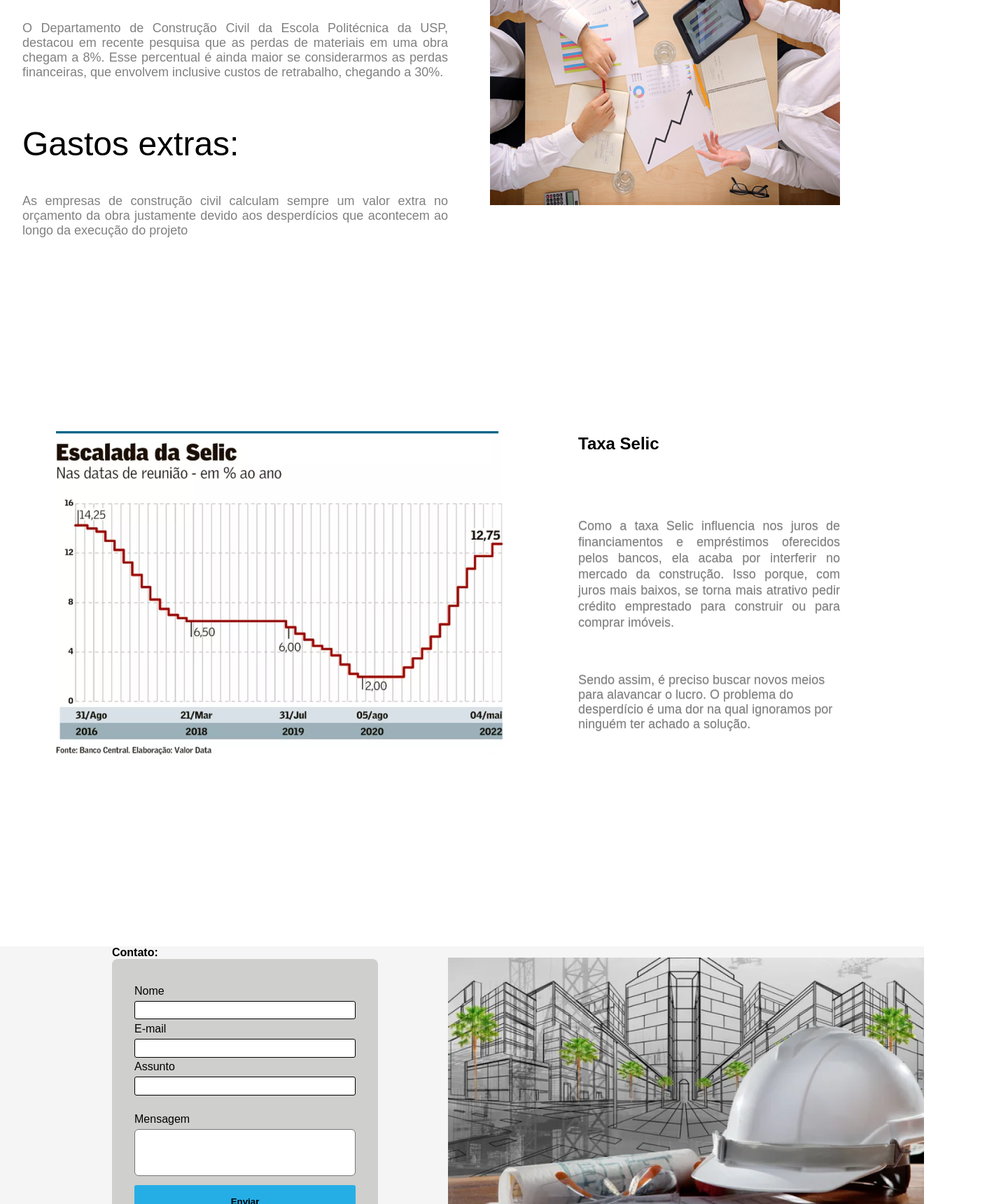
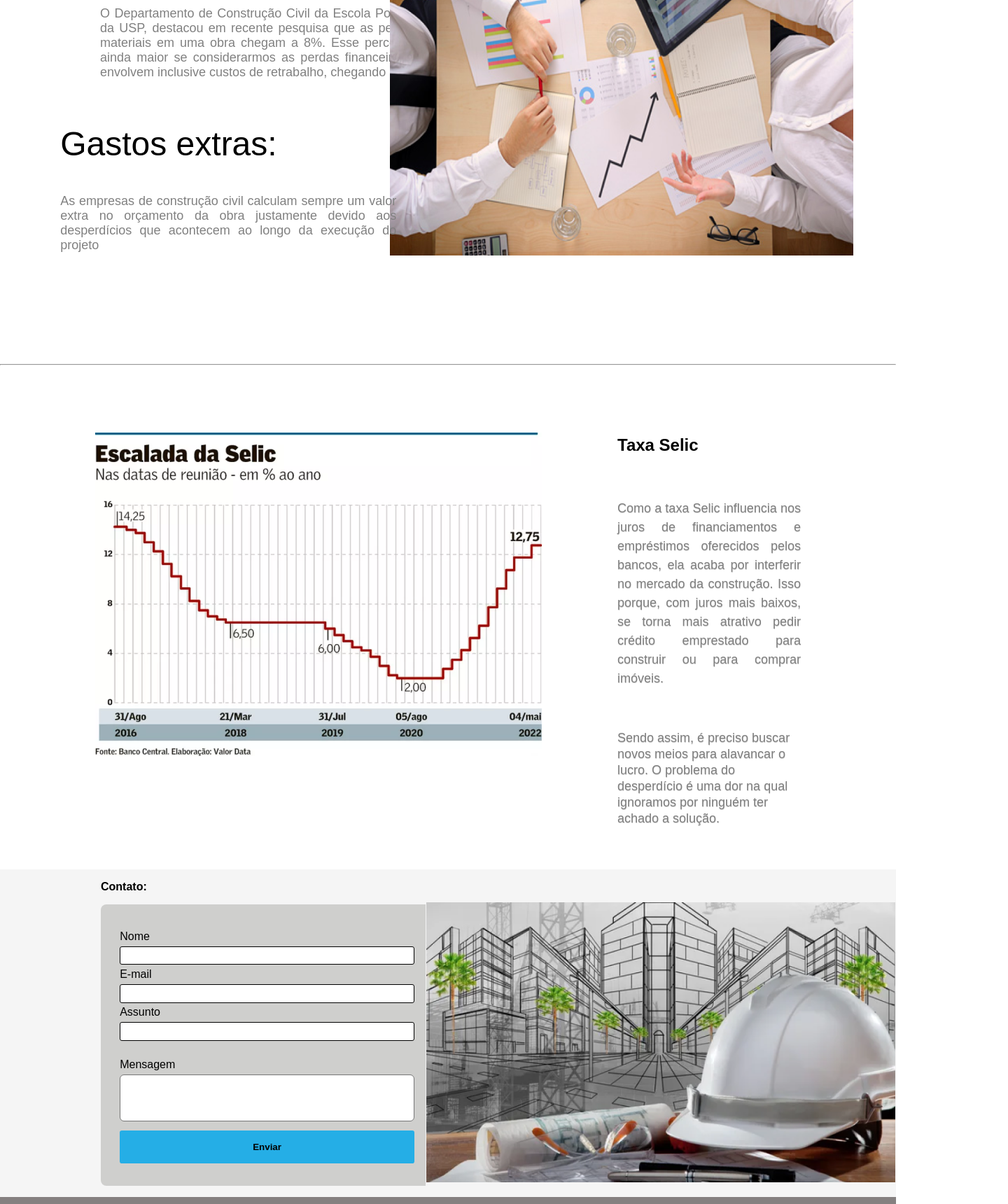
Before and after one commit to OliverioJunior/gpaengenharia, a React (Vite) app: page / in a window 1280 px wide. Shown: the part 1080-2800 px from the top of the page at 70% size, 1440 px wide, since content can reach past the window. Built offline with nearby package versions, Linux system fonts and the light colour scheme.

Commit message:
atualizado estilos

```diff
--- a/src/components/Benefits/index.tsx
+++ b/src/components/Benefits/index.tsx
@@ -2,6 +2,7 @@ import { Container, ContainerImg } from './styles';
 import gestao from '../../assets/gestao.png';
 export const Benefits: React.FC = () => {
   return (
+    <>
     <Container>
       <div>
         <section>
@@ -14,7 +15,7 @@ export const Benefits: React.FC = () => {
             chegando a 30%.
           </p>
         </section>
-        <section>
+        <section id='subtema'>
           <h3>Gastos extras:</h3>
           <p>
             As empresas de construção civil calculam sempre um valor extra no
@@ -22,10 +23,13 @@ export const Benefits: React.FC = () => {
             ao longo da execução do projeto
           </p>
         </section>
+
       </div>
       <ContainerImg>
         <img src={gestao} />
       </ContainerImg>
     </Container>
+    <hr/>
+  </>
   );
 };
--- a/src/components/Benefits/styles.ts
+++ b/src/components/Benefits/styles.ts
@@ -1,7 +1,7 @@
 import styled from 'styled-components';
 export const Container = styled.section`
   display: flex;
-  padding: 0 5rem;
+  padding: 0 9rem;
   flex: 1;
   height: 100vh;
 
@@ -9,7 +9,7 @@ export const Container = styled.section`
     width: 50%;
     display: flex;
     flex-direction: column;
-    align-items: flex-end;
+    align-items: center;
     justify-content: center;
 
     section {
@@ -24,21 +24,28 @@ export const Container = styled.section`
       }
 
       p {
-        margin: 1.25rem auto 0 auto;
+        margin: 1.25rem 1em 0 0;
         padding: 1.5rem 0;
         font-style: Monserrat;
         font-weight: Medium;
         font-size: 18px;
         color: gray;
-        width: 38rem;
+        width: 30rem;
         text-align: justify;
       }
+    }
+
+    #subtema{
+      position: relative;
+      left: -3.55em;
     }
   }
 `;
 
 export const ContainerImg = styled.div`
   img {
-    width: 500px;
+    width: 662px;
+    height: 489px;
   }
+
 `;
--- a/src/components/Contact/styles.ts
+++ b/src/components/Contact/styles.ts
@@ -1,7 +1,6 @@
 import styled from 'styled-components';
 export const Container = styled.section`
   display: flex;
-  padding: 2em 0 0 0;
   flex: 1;
 
   div {
@@ -10,6 +9,7 @@ export const Container = styled.section`
     align-items: flex-end;
     justify-content: flex-end;
     background-color: #f5f5f5;
+    margin-left: -1em;
 
     section {
       display: flex;
@@ -18,8 +18,14 @@ export const Container = styled.section`
       width: 30em;
       margin-left: 10em;
 
+      h4{
+        margin-top:1em;
+      }
+
       form {
-        padding: 2em;
+        width: 30em;
+        padding: 2em 2em 2em 1.7em;
+        margin: 1em auto;
         display: flex;
         flex-direction: column;
         background-color: #cfcfcd;
@@ -71,9 +77,9 @@ export const Container = styled.section`
       }
     }
     img {
-      margin: auto auto 1.5em auto;
-      width: 680px;
-      height: 380px;
+      margin: auto auto 1.3em auto;
+      width: 670px;
+      height: 400px;
     }
   }
 `;
--- /dev/null
+++ b/src/components/Footer/Footer.tsx
@@ -0,0 +1,25 @@
+import { Container } from './style';
+import Logo from './logo.png'
+
+
+
+export const Footer: React.FC = () => {
+  return(
+    <Container>
+        <div>
+          <img src={Logo}/>
+          <span> G.P.A </span>
+          <hr/>
+          <ul>
+            <li>Home</li>
+            <li>Vantagens</li>
+            <li>Gráficos</li>
+            <li>Contato</li>
+          </ul>
+
+        </div>
+
+    </Container>
+
+  )
+}
--- /dev/null
+++ b/src/components/Footer/style.ts
@@ -0,0 +1,35 @@
+import styled from 'styled-components';
+
+export const Container = styled.section`
+
+  div{
+    background-color: #858080;
+    height: 300px;
+
+
+    img{
+      padding-top: 3em;
+      margin-left: 42em
+    }
+
+    span{
+      position: relative;
+      top: 2em;
+      right: 7em;
+    }
+    hr{
+        margin: 2.5em auto auto auto;
+        color: #000;
+        width: 90em;
+
+    }
+    ul{
+      margin-top: 3em;
+      display: flex;
+      justify-content: space-around;
+      font-weight: medium;
+      font-size: 20px;
+      color: #33333;
+    }
+  }
+`
--- a/src/components/Graphics/styles.ts
+++ b/src/components/Graphics/styles.ts
@@ -2,9 +2,9 @@ import styled from 'styled-components';
 export const Container = styled.section`
 
   display: flex;
-  padding: 0 5rem;
+  padding: 0 8.5rem;
   flex: 1;
-  height: 100vh;
+  height: 90vh;
 
   div {
     flex: 1;
@@ -27,6 +27,19 @@ export const Container = styled.section`
       }
 
       p{
+        margin: 2.15em auto 2em auto;
+        padding: 1.5rem 0;
+        font-size: 18px;
+        text-shadow: 0.2px 0.5px #ccc;
+        font-size: 18px;
+        font-style: Monserrat;
+        font-weight: Medium;
+        color: grey;
+        text-align: justify;
+        line-height: 27px;
+
+      }
+      span {
         margin: 4.25rem auto 0 auto;
         padding: 1.5rem 0;
         font-size: 1rem;
@@ -38,18 +51,6 @@ export const Container = styled.section`
         text-align: justify;
         line-height: 23px;
       }
-      span {
-        padding: 1.5rem 0;
-        font-size: 1rem;
-        text-shadow: 0.2px 0.5px #ccc;
-        font-size: 18px;
-        font-style: Monserrat;
-        font-weight: regular;
-        color: grey;
-        text-align: justify;
-        position: relative;
-        top: 2em;
-      }
 
     }
 
--- a/src/components/Header/index.tsx
+++ b/src/components/Header/index.tsx
@@ -24,7 +24,7 @@ export const Header: React.FC = () => {
           <a href="#contato"> Contato </a>
         </li>
 
-        <li>
+        <li id='cadastro'>
           <a href="/LoginOrSingIn"> Entre ou Cadastre-se </a>
         </li>
       </List>
--- a/src/components/Header/styles.ts
+++ b/src/components/Header/styles.ts
@@ -4,7 +4,7 @@ export const Header = styled.header`
   display: flex;
   align-items: center;
   justify-content: space-between;
-  padding: 0 80px;
+  padding: 0 9em;
 
   width: 100%;
   height: 60px;
@@ -29,8 +29,15 @@ export const List = styled.ul`
     }
 
     &:hover {
-      border-bottom: 0.002em solid grey;
-      transition: 2s;
+
+      border-radius: 6px;
+      background-color: #E3E3E3;
+
+      a{
+        transform: scale(1.1)
+        transition: 0.5s
+      }
+
     }
   }
   #cadastro {
--- a/src/pages/Home/index.tsx
+++ b/src/pages/Home/index.tsx
@@ -3,6 +3,7 @@ import { Benefits } from '../../components/Benefits';
 import { Contact } from '../../components/Contact';
 import { Graphics } from '../../components/Graphics';
 import { Header } from '../../components/Header';
+import { Footer } from '../../components/Footer/Footer';
 
 export const Home: React.FC = () => {
   return (
@@ -12,6 +13,7 @@ export const Home: React.FC = () => {
       <Benefits />
       <Graphics />
       <Contact />
-    </>
+      <Footer />
+  </>
   );
 };
```
Also changed, not shown: src/components/Footer/logo.png (added).
